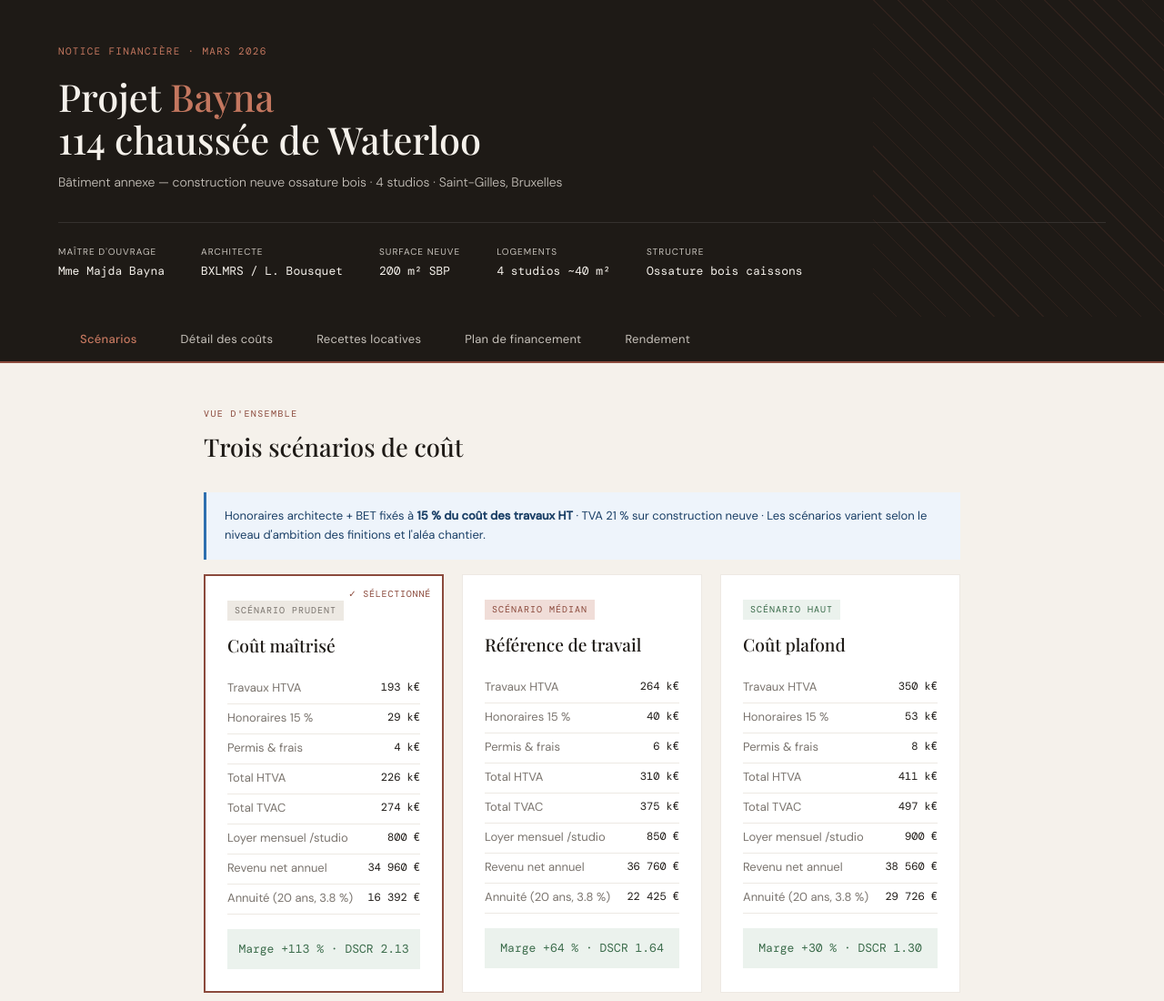
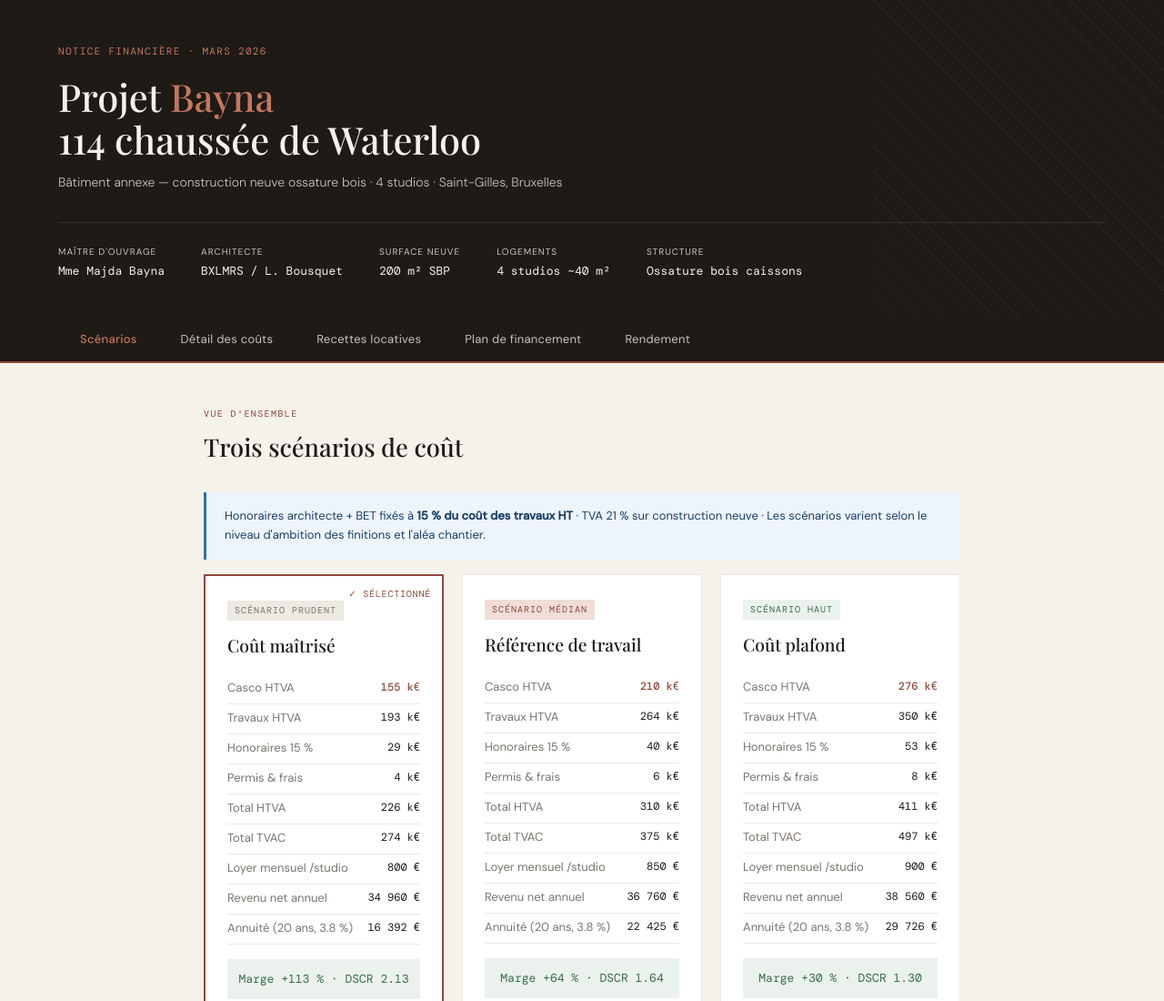
Before and after one commit to Bxlmrs/bayna, a plain HTML site: page index.html in a window 1280 px wide. Shown: the top 1100 px of the page at 91% size. Drawn offline with nearby package versions, Linux system fonts and the light colour scheme.

Commit message:
Ajout ligne Casco dans scénarios et tableau détaillé

```diff
--- a/index.html
+++ b/index.html
@@ -475,6 +475,7 @@
     <div class="scenario selected" id="sc-prudent" onclick="selectScenario('prudent')">
       <div class="scenario-badge badge-prudent">Scénario prudent</div>
       <h4>Coût maîtrisé</h4>
+      <div class="scenario-row"><span>Casco HTVA</span><span style="color:var(--brique);font-weight:500">155 k€</span></div>
       <div class="scenario-row"><span>Travaux HTVA</span><span id="sp-trav">193 k€</span></div>
       <div class="scenario-row"><span>Honoraires 15 %</span><span id="sp-hono">29 k€</span></div>
       <div class="scenario-row"><span>Permis & frais</span><span id="sp-frais">4 k€</span></div>
@@ -490,6 +491,7 @@
     <div class="scenario" id="sc-median" onclick="selectScenario('median')">
       <div class="scenario-badge badge-median">Scénario médian</div>
       <h4>Référence de travail</h4>
+      <div class="scenario-row"><span>Casco HTVA</span><span style="color:var(--brique);font-weight:500">210 k€</span></div>
       <div class="scenario-row"><span>Travaux HTVA</span><span>264 k€</span></div>
       <div class="scenario-row"><span>Honoraires 15 %</span><span>40 k€</span></div>
       <div class="scenario-row"><span>Permis & frais</span><span>6 k€</span></div>
@@ -505,6 +507,7 @@
     <div class="scenario" id="sc-haut" onclick="selectScenario('haut')">
       <div class="scenario-badge badge-optimiste">Scénario haut</div>
       <h4>Coût plafond</h4>
+      <div class="scenario-row"><span>Casco HTVA</span><span style="color:var(--brique);font-weight:500">276 k€</span></div>
       <div class="scenario-row"><span>Travaux HTVA</span><span>350 k€</span></div>
       <div class="scenario-row"><span>Honoraires 15 %</span><span>53 k€</span></div>
       <div class="scenario-row"><span>Permis & frais</span><span>8 k€</span></div>
@@ -575,6 +578,12 @@
       <tr><td>Menuiseries bois/alu anthracite — triple vitrage</td><td>20 k€</td><td>36 k€</td><td>28 k€</td></tr>
       <tr><td>Coursives extérieures — acier/bois, garde-corps</td><td>12 k€</td><td>22 k€</td><td>16 k€</td></tr>
       <tr><td>Liaison cage d'escalier existante</td><td>12 k€</td><td>25 k€</td><td>18 k€</td></tr>
+      <tr class="sub-total" style="background:var(--brique-xl);">
+        <td style="color:var(--brique);font-weight:600;">Sous-total CASCO (démo + structure + enveloppe)</td>
+        <td style="color:var(--brique);font-weight:600;">155 k€</td>
+        <td style="color:var(--brique);font-weight:600;">276 k€</td>
+        <td style="color:var(--brique);font-weight:600;">210 k€</td>
+      </tr>
       <tr class="group-header"><td colspan="4">Techniques + finitions (4 studios)</td></tr>
       <tr><td>Techniques — CVC, électricité, sanitaire, VMC double flux</td><td>22 k€</td><td>40 k€</td><td>30 k€</td></tr>
       <tr><td>Finitions intérieures — 4 × ~40 m²</td><td>16 k€</td><td>34 k€</td><td>24 k€</td></tr>
```
